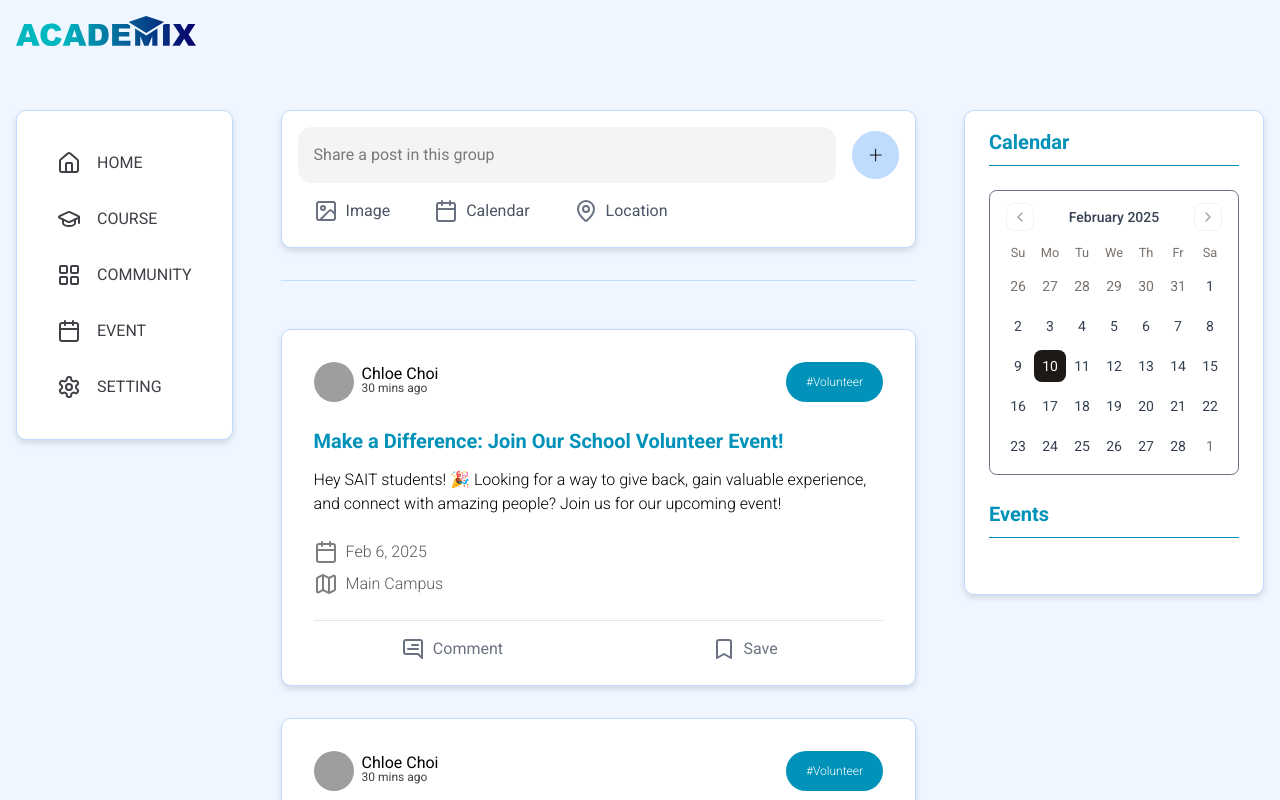
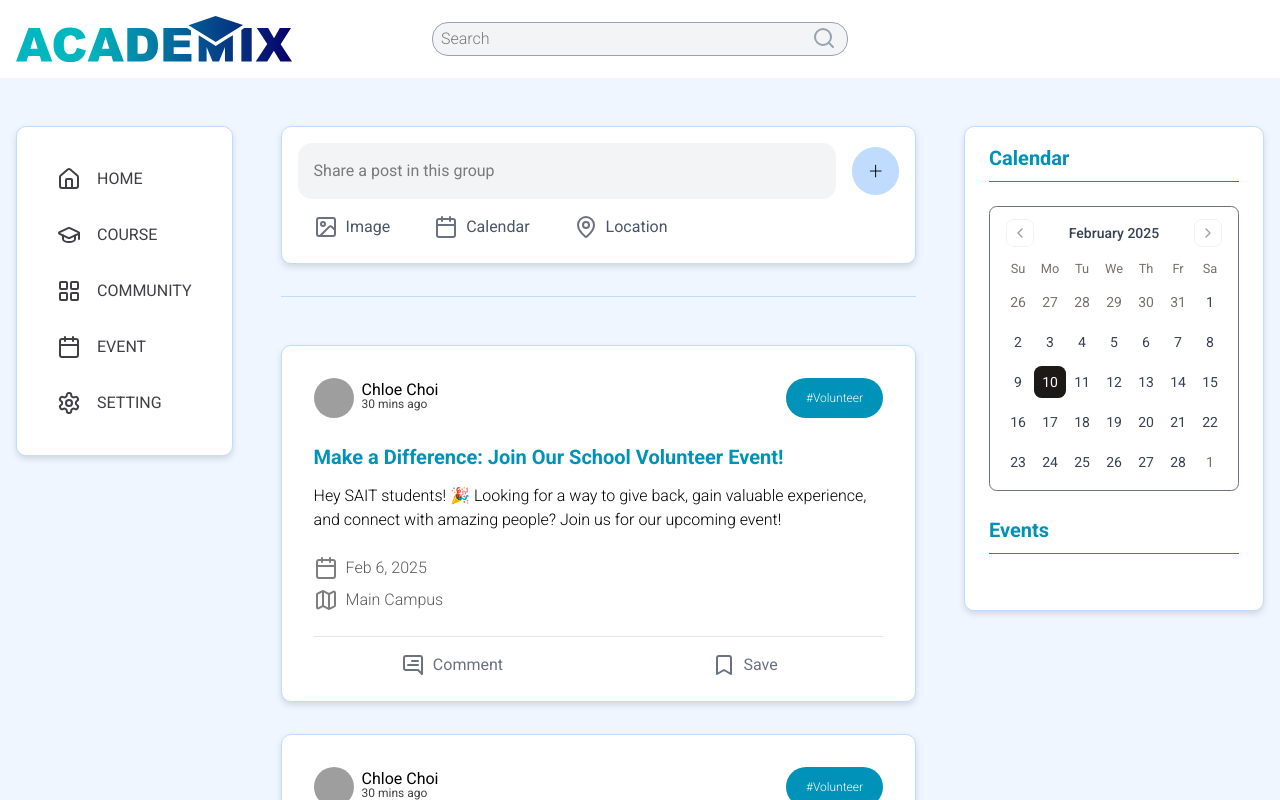
Before and after one commit to NeilMD/react-school-board, a React app in the folder frontend/: page /home in a window 1280 px wide. Shown: the top 800 px of the page. Built offline with nearby package versions, Linux system fonts and the light colour scheme; grey boxes are pictures that could not be loaded; the HTML template or start-up script is replaced by a standard one.

Commit message:
Added Search Bar in Nav

```diff
--- /dev/null
+++ b/frontend/src/components/ui/input.jsx
@@ -0,0 +1,20 @@
+import * as React from "react";
+
+import { cn } from "@/lib/utils";
+
+const Input = React.forwardRef(({ className, type, ...props }, ref) => {
+  return (
+    <input
+      type={type}
+      className={cn(
+        "flex h-9 w-full rounded-md border border-input bg-transparent px-3 py-1 text-base shadow-sm transition-colors file:border-0 file:bg-transparent file:text-sm file:font-medium file:text-foreground placeholder:text-muted-foreground disabled:cursor-not-allowed disabled:opacity-50 md:text-sm",
+        className,
+      )}
+      ref={ref}
+      {...props}
+    />
+  );
+});
+Input.displayName = "Input";
+
+export { Input };
--- a/frontend/src/pages/home/components/navheader.jsx
+++ b/frontend/src/pages/home/components/navheader.jsx
@@ -1,10 +1,22 @@
 import React from "react";
 import AcademixLogo from "@/assets/academix.svg";
+import { Input } from "@/components/ui/input";
+import { Search } from "lucide-react";
 
 function NavHeader() {
   return (
-    <div className="z-10 flex h-fit w-full px-4 pt-4 pb-4">
-      <img className="h-[30px]" src={AcademixLogo} />
+    <div className="z-10 flex h-fit w-full items-center bg-white px-4 pt-4 pb-4">
+      <div className="basis-1/3">
+        <img className="align- h-[46px]" src={AcademixLogo} />
+      </div>
+      <div className="relative w-2xs basis-1/3">
+        <input
+          className="peer transition-default w-full rounded-2xl border border-gray-400 bg-gray-100 px-2 py-1 ring-0 placeholder:font-light focus:ring-2 focus:ring-cyan-300 focus:outline-none"
+          type="text"
+          placeholder="Search"
+        />
+        <Search className="transition-default color-gray color-gray-100 absolute inset-y-1 right-0 mx-3 stroke-2 text-gray-400 peer-focus:text-gray-600" />
+      </div>
     </div>
   );
 }
```
Also changed, not shown: frontend/src/assets/search.svg (added).
